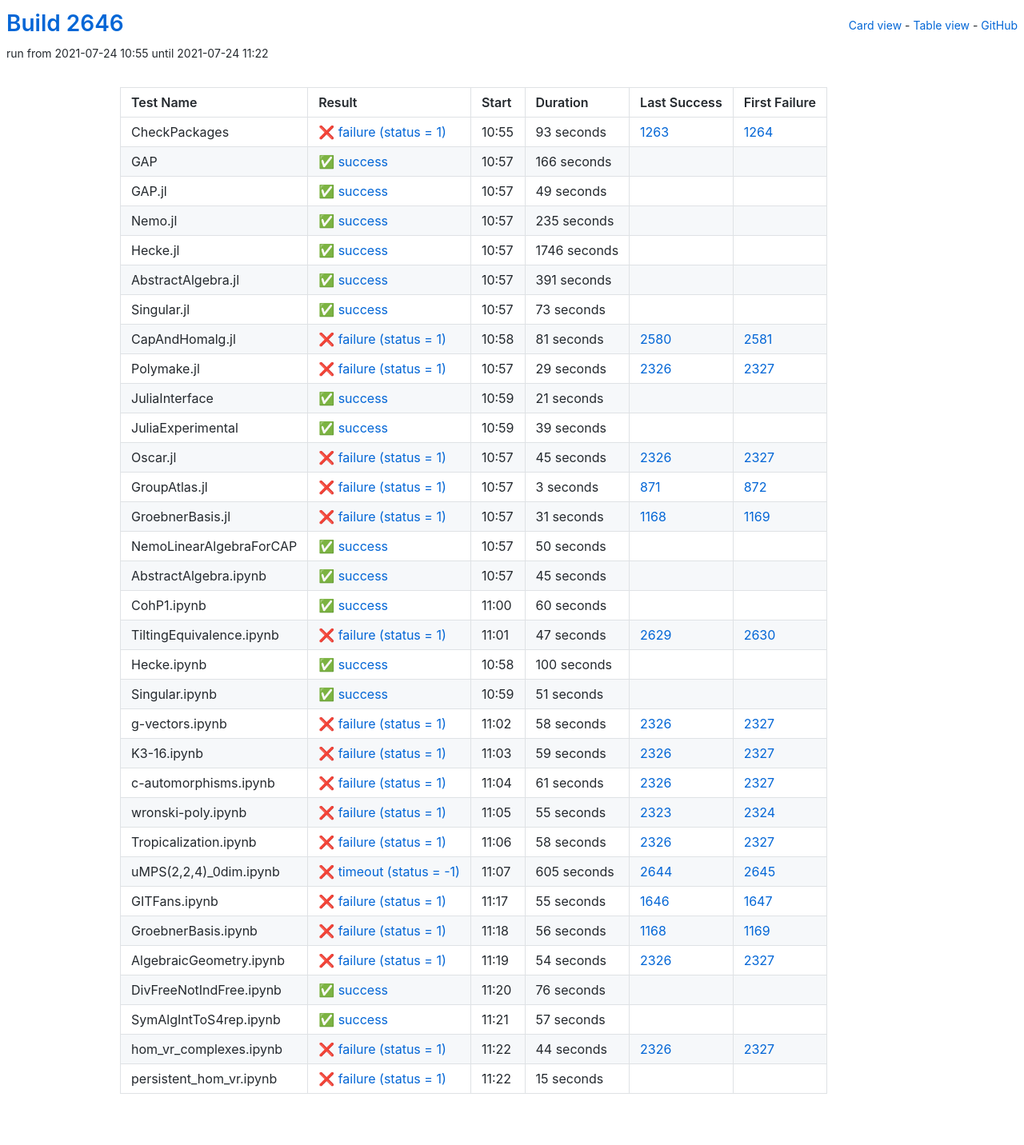
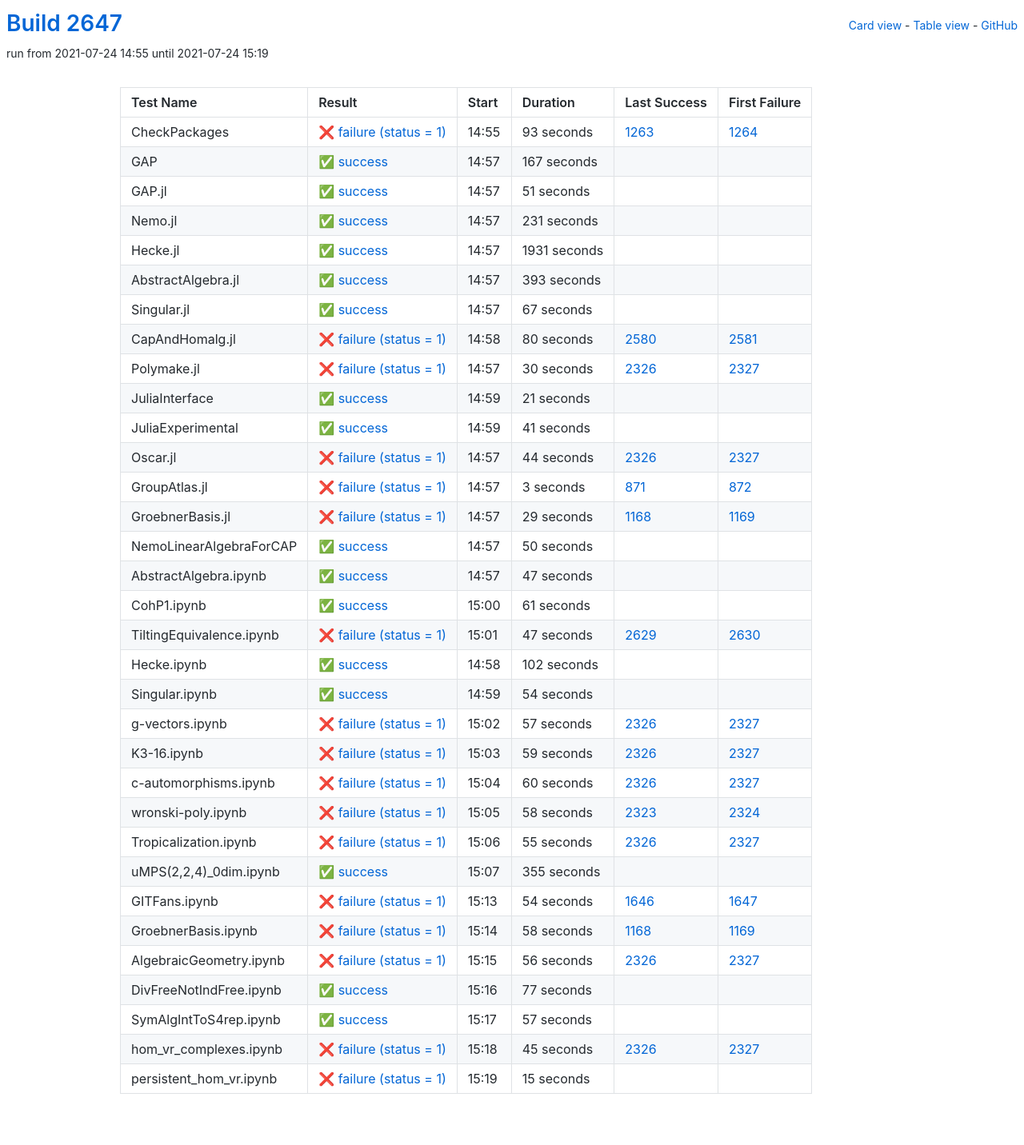
Before and after one commit to oscar-system/oscar-ci-status-stable, a Jekyll site: the page built from table.html, in a window 1280 px wide. Shown: the whole page at 80% size. Built offline with Jekyll 4.4.1, drawn with Linux system fonts in a browser that asks for light colours.

Commit message:
Build #2647

```diff
--- a/_data/ci.yml
+++ b/_data/ci.yml
@@ -1,6 +1,6 @@
 ---
-build: 2646
-build_url: https://oscarci.mathematik.uni-kl.de/job/oscar-stable/2646/
+build: 2647
+build_url: https://oscarci.mathematik.uni-kl.de/job/oscar-stable/2647/
 job: oscar-stable
 organization: oscar-system
 repo: oscar-ci-status-stable
@@ -8,8 +8,8 @@ repourl: https://github.com/oscar-system/oscar-ci-status-stable
 tests:
 - name: CheckPackages
   id: checkpackages
-  log: https://oscarci.mathematik.uni-kl.de/job/oscar-stable/2646/artifact/logs/build-2646/CheckPackages.log
-  start: 2021-07-24 10:55
+  log: https://oscarci.mathematik.uni-kl.de/job/oscar-stable/2647/artifact/logs/build-2647/CheckPackages.log
+  start: 2021-07-24 14:55
   success: false
   exitcode: 1
   status: failure
@@ -20,104 +20,104 @@ tests:
   first_failure_url: https://oscarci.mathematik.uni-kl.de/job/oscar-stable/1264/
 - name: GAP
   id: gap
-  log: https://oscarci.mathematik.uni-kl.de/job/oscar-stable/2646/artifact/logs/build-2646/GAP.log
-  start: 2021-07-24 10:57
+  log: https://oscarci.mathematik.uni-kl.de/job/oscar-stable/2647/artifact/logs/build-2647/GAP.log
+  start: 2021-07-24 14:57
   success: true
   exitcode: 0
   status: success
-  duration: 166
+  duration: 167
   last_success: false
   last_success_url:
   first_failure: false
   first_failure_url:
 - name: GAP.jl
   id: gap-jl
-  log: https://oscarci.mathematik.uni-kl.de/job/oscar-stable/2646/artifact/logs/build-2646/GAP.jl.log
-  start: 2021-07-24 10:57
+  log: https://oscarci.mathematik.uni-kl.de/job/oscar-stable/2647/artifact/logs/build-2647/GAP.jl.log
+  start: 2021-07-24 14:57
   success: true
   exitcode: 0
   status: success
-  duration: 49
+  duration: 51
   last_success: false
   last_success_url:
   first_failure: false
   first_failure_url:
 - name: Nemo.jl
   id: nemo-jl
-  log: https://oscarci.mathematik.uni-kl.de/job/oscar-stable/2646/artifact/logs/build-2646/Nemo.jl.log
-  start: 2021-07-24 10:57
+  log: https://oscarci.mathematik.uni-kl.de/job/oscar-stable/2647/artifact/logs/build-2647/Nemo.jl.log
+  start: 2021-07-24 14:57
   success: true
   exitcode: 0
   status: success
-  duration: 235
+  duration: 231
   last_success: false
   last_success_url:
   first_failure: false
   first_failure_url:
 - name: Hecke.jl
   id: hecke-jl
-  log: https://oscarci.mathematik.uni-kl.de/job/oscar-stable/2646/artifact/logs/build-2646/Hecke.jl.log
-  start: 2021-07-24 10:57
+  log: https://oscarci.mathematik.uni-kl.de/job/oscar-stable/2647/artifact/logs/build-2647/Hecke.jl.log
+  start: 2021-07-24 14:57
   success: true
   exitcode: 0
   status: success
-  duration: 1746
+  duration: 1931
   last_success: false
   last_success_url:
   first_failure: false
   first_failure_url:
 - name: AbstractAlgebra.jl
   id: abstractalgebra-jl
-  log: https://oscarci.mathematik.uni-kl.de/job/oscar-stable/2646/artifact/logs/build-2646/AbstractAlgebra.jl.log
-  start: 2021-07-24 10:57
+  log: https://oscarci.mathematik.uni-kl.de/job/oscar-stable/2647/artifact/logs/build-2647/AbstractAlgebra.jl.log
+  start: 2021-07-24 14:57
   success: true
   exitcode: 0
   status: success
-  duration: 391
+  duration: 393
   last_success: false
   last_success_url:
   first_failure: false
   first_failure_url:
 - name: Singular.jl
   id: singular-jl
-  log: https://oscarci.mathematik.uni-kl.de/job/oscar-stable/2646/artifact/logs/build-2646/Singular.jl.log
-  start: 2021-07-24 10:57
+  log: https://oscarci.mathematik.uni-kl.de/job/oscar-stable/2647/artifact/logs/build-2647/Singular.jl.log
+  start: 2021-07-24 14:57
   success: true
   exitcode: 0
   status: success
-  duration: 73
+  duration: 67
   last_success: false
   last_success_url:
   first_failure: false
   first_failure_url:
 - name: CapAndHomalg.jl
   id: capandhomalg-jl
-  log: https://oscarci.mathematik.uni-kl.de/job/oscar-stable/2646/artifact/logs/build-2646/CapAndHomalg.jl.log
-  start: 2021-07-24 10:58
+  log: https://oscarci.mathematik.uni-kl.de/job/oscar-stable/2647/artifact/logs/build-2647/CapAndHomalg.jl.log
+  start: 2021-07-24 14:58
   success: false
   exitcode: 1
   status: failure
-  duration: 81
+  duration: 80
   last_success: 2580
   last_success_url: https://oscarci.mathematik.uni-kl.de/job/oscar-stable/2580/
   first_failure: 2581
   first_failure_url: https://oscarci.mathematik.uni-kl.de/job/oscar-stable/2581/
 - name: Polymake.jl
   id: polymake-jl
-  log: https://oscarci.mathematik.uni-kl.de/job/oscar-stable/2646/artifact/logs/build-2646/Polymake.jl.log
-  start: 2021-07-24 10:57
+  log: https://oscarci.mathematik.uni-kl.de/job/oscar-stable/2647/artifact/logs/build-2647/Polymake.jl.log
+  start: 2021-07-24 14:57
   success: false
   exitcode: 1
   status: failure
-  duration: 29
+  duration: 30
   last_success: 2326
   last_success_url: https://oscarci.mathematik.uni-kl.de/job/oscar-stable/2326/
   first_failure: 2327
   first_failure_url: https://oscarci.mathematik.uni-kl.de/job/oscar-stable/2327/
 - name: JuliaInterface
   id: juliainterface
-  log: https://oscarci.mathematik.uni-kl.de/job/oscar-stable/2646/artifact/logs/build-2646/JuliaInterface.log
-  start: 2021-07-24 10:59
+  log: https://oscarci.mathematik.uni-kl.de/job/oscar-stable/2647/artifact/logs/build-2647/JuliaInterface.log
+  start: 2021-07-24 14:59
   success: true
   exitcode: 0
   status: success
@@ -128,32 +128,32 @@ tests:
   first_failure_url:
 - name: JuliaExperimental
   id: juliaexperimental
-  log: https://oscarci.mathematik.uni-kl.de/job/oscar-stable/2646/artifact/logs/build-2646/JuliaExperimental.log
-  start: 2021-07-24 10:59
+  log: https://oscarci.mathematik.uni-kl.de/job/oscar-stable/2647/artifact/logs/build-2647/JuliaExperimental.log
+  start: 2021-07-24 14:59
   success: true
   exitcode: 0
   status: success
-  duration: 39
+  duration: 41
   last_success: false
   last_success_url:
   first_failure: false
   first_failure_url:
 - name: Oscar.jl
   id: oscar-jl
-  log: https://oscarci.mathematik.uni-kl.de/job/oscar-stable/2646/artifact/logs/build-2646/Oscar.jl.log
-  start: 2021-07-24 10:57
+  log: https://oscarci.mathematik.uni-kl.de/job/oscar-stable/2647/artifact/logs/build-2647/Oscar.jl.log
+  start: 2021-07-24 14:57
   success: false
   exitcode: 1
   status: failure
-  duration: 45
+  duration: 44
   last_success: 2326
   last_success_url: https://oscarci.mathematik.uni-kl.de/job/oscar-stable/2326/
   first_failure: 2327
   first_failure_url: https://oscarci.mathematik.uni-kl.de/job/oscar-stable/2327/
 - name: GroupAtlas.jl
   id: groupatlas-jl
-  log: https://oscarci.mathematik.uni-kl.de/job/oscar-stable/2646/artifact/logs/build-2646/GroupAtlas.jl.log
-  start: 2021-07-24 10:57
+  log: https://oscarci.mathematik.uni-kl.de/job/oscar-stable/2647/artifact/logs/build-2647/GroupAtlas.jl.log
+  start: 2021-07-24 14:57
   success: false
   exitcode: 1
   status: failure
@@ -164,20 +164,20 @@ tests:
   first_failure_url: https://oscarci.mathematik.uni-kl.de/job/oscar-stable/872/
 - name: GroebnerBasis.jl
   id: groebnerbasis-jl
-  log: https://oscarci.mathematik.uni-kl.de/job/oscar-stable/2646/artifact/logs/build-2646/GroebnerBasis.jl.log
-  start: 2021-07-24 10:57
+  log: https://oscarci.mathematik.uni-kl.de/job/oscar-stable/2647/artifact/logs/build-2647/GroebnerBasis.jl.log
+  start: 2021-07-24 14:57
   success: false
   exitcode: 1
   status: failure
-  duration: 31
+  duration: 29
   last_success: 1168
   last_success_url: https://oscarci.mathematik.uni-kl.de/job/oscar-stable/1168/
   first_failure: 1169
   first_failure_url: https://oscarci.mathematik.uni-kl.de/job/oscar-stable/1169/
 - name: NemoLinearAlgebraForCAP
   id: nemolinearalgebraforcap
-  log: https://oscarci.mathematik.uni-kl.de/job/oscar-stable/2646/artifact/logs/build-2646/NemoLinearAlgebraForCAP.log
-  start: 2021-07-24 10:57
+  log: https://oscarci.mathematik.uni-kl.de/job/oscar-stable/2647/artifact/logs/build-2647/NemoLinearAlgebraForCAP.log
+  start: 2021-07-24 14:57
   success: true
   exitcode: 0
   status: success
@@ -188,32 +188,32 @@ tests:
   first_failure_url:
 - name: AbstractAlgebra.ipynb
   id: abstractalgebra-ipynb
-  log: https://oscarci.mathematik.uni-kl.de/job/oscar-stable/2646/artifact/logs/build-2646/AbstractAlgebra.ipynb.log
-  start: 2021-07-24 10:57
+  log: https://oscarci.mathematik.uni-kl.de/job/oscar-stable/2647/artifact/logs/build-2647/AbstractAlgebra.ipynb.log
+  start: 2021-07-24 14:57
   success: true
   exitcode: 0
   status: success
-  duration: 45
+  duration: 47
   last_success: false
   last_success_url:
   first_failure: false
   first_failure_url:
 - name: CohP1.ipynb
   id: cohp1-ipynb
-  log: https://oscarci.mathematik.uni-kl.de/job/oscar-stable/2646/artifact/logs/build-2646/CohP1.ipynb.log
-  start: 2021-07-24 11:00
+  log: https://oscarci.mathematik.uni-kl.de/job/oscar-stable/2647/artifact/logs/build-2647/CohP1.ipynb.log
+  start: 2021-07-24 15:00
   success: true
   exitcode: 0
   status: success
-  duration: 60
+  duration: 61
   last_success: false
   last_success_url:
   first_failure: false
   first_failure_url:
 - name: TiltingEquivalence.ipynb
   id: tiltingequivalence-ipynb
-  log: https://oscarci.mathematik.uni-kl.de/job/oscar-stable/2646/artifact/logs/build-2646/TiltingEquivalence.ipynb.log
-  start: 2021-07-24 11:01
+  log: https://oscarci.mathematik.uni-kl.de/job/oscar-stable/2647/artifact/logs/build-2647/TiltingEquivalence.ipynb.log
+  start: 2021-07-24 15:01
   success: false
   exitcode: 1
   status: failure
@@ -224,44 +224,44 @@ tests:
   first_failure_url: https://oscarci.mathematik.uni-kl.de/job/oscar-stable/2630/
 - name: Hecke.ipynb
   id: hecke-ipynb
-  log: https://oscarci.mathematik.uni-kl.de/job/oscar-stable/2646/artifact/logs/build-2646/Hecke.ipynb.log
-  start: 2021-07-24 10:58
+  log: https://oscarci.mathematik.uni-kl.de/job/oscar-stable/2647/artifact/logs/build-2647/Hecke.ipynb.log
+  start: 2021-07-24 14:58
   success: true
   exitcode: 0
   status: success
-  duration: 100
+  duration: 102
   last_success: false
   last_success_url:
   first_failure: false
   first_failure_url:
 - name: Singular.ipynb
   id: singular-ipynb
-  log: https://oscarci.mathematik.uni-kl.de/job/oscar-stable/2646/artifact/logs/build-2646/Singular.ipynb.log
-  start: 2021-07-24 10:59
+  log: https://oscarci.mathematik.uni-kl.de/job/oscar-stable/2647/artifact/logs/build-2647/Singular.ipynb.log
+  start: 2021-07-24 14:59
   success: true
   exitcode: 0
   status: success
-  duration: 51
+  duration: 54
   last_success: false
   last_success_url:
   first_failure: false
   first_failure_url:
 - name: g-vectors.ipynb
   id: g-vectors-ipynb
-  log: https://oscarci.mathematik.uni-kl.de/job/oscar-stable/2646/artifact/logs/build-2646/g-vectors.ipynb.log
-  start: 2021-07-24 11:02
+  log: https://oscarci.mathematik.uni-kl.de/job/oscar-stable/2647/artifact/logs/build-2647/g-vectors.ipynb.log
+  start: 2021-07-24 15:02
   success: false
   exitcode: 1
   status: failure
-  duration: 58
+  duration: 57
   last_success: 2326
   last_success_url: https://oscarci.mathematik.uni-kl.de/job/oscar-stable/2326/
   first_failure: 2327
   first_failure_url: https://oscarci.mathematik.uni-kl.de/job/oscar-stable/2327/
 - name: K3-16.ipynb
   id: k3-16-ipynb
-  log: https://oscarci.mathematik.uni-kl.de/job/oscar-stable/2646/artifact/logs/build-2646/K3-16.ipynb.log
-  start: 2021-07-24 11:03
+  log: https://oscarci.mathematik.uni-kl.de/job/oscar-stable/2647/artifact/logs/build-2647/K3-16.ipynb.log
+  start: 2021-07-24 15:03
   success: false
   exitcode: 1
   status: failure
@@ -272,104 +272,104 @@ tests:
   first_failure_url: https://oscarci.mathematik.uni-kl.de/job/oscar-stable/2327/
 - name: c-automorphisms.ipynb
   id: c-automorphisms-ipynb
-  log: https://oscarci.mathematik.uni-kl.de/job/oscar-stable/2646/artifact/logs/build-2646/c-automorphisms.ipynb.log
-  start: 2021-07-24 11:04
+  log: https://oscarci.mathematik.uni-kl.de/job/oscar-stable/2647/artifact/logs/build-2647/c-automorphisms.ipynb.log
+  start: 2021-07-24 15:04
   success: false
   exitcode: 1
   status: failure
-  duration: 61
+  duration: 60
   last_success: 2326
   last_success_url: https://oscarci.mathematik.uni-kl.de/job/oscar-stable/2326/
   first_failure: 2327
   first_failure_url: https://oscarci.mathematik.uni-kl.de/job/oscar-stable/2327/
 - name: wronski-poly.ipynb
   id: wronski-poly-ipynb
-  log: https://oscarci.mathematik.uni-kl.de/job/oscar-stable/2646/artifact/logs/build-2646/wronski-poly.ipynb.log
-  start: 2021-07-24 11:05
+  log: https://oscarci.mathematik.uni-kl.de/job/oscar-stable/2647/artifact/logs/build-2647/wronski-poly.ipynb.log
+  start: 2021-07-24 15:05
   success: false
   exitcode: 1
   status: failure
-  duration: 55
+  duration: 58
   last_success: 2323
   last_success_url: https://oscarci.mathematik.uni-kl.de/job/oscar-stable/2323/
   first_failure: 2324
   first_failure_url: https://oscarci.mathematik.uni-kl.de/job/oscar-stable/2324/
 - name: Tropicalization.ipynb
   id: tropicalization-ipynb
-  log: https://oscarci.mathematik.uni-kl.de/job/oscar-stable/2646/artifact/logs/build-2646/Tropicalization.ipynb.log
-  start: 2021-07-24 11:06
+  log: https://oscarci.mathematik.uni-kl.de/job/oscar-stable/2647/artifact/logs/build-2647/Tropicalization.ipynb.log
+  start: 2021-07-24 15:06
   success: false
   exitcode: 1
   status: failure
-  duration: 58
+  duration: 55
   last_success: 2326
   last_success_url: https://oscarci.mathematik.uni-kl.de/job/oscar-stable/2326/
   first_failure: 2327
   first_failure_url: https://oscarci.mathematik.uni-kl.de/job/oscar-stable/2327/
 - name: uMPS(2,2,4)_0dim.ipynb
   id: umps-2-2-4-0dim-ipynb
-  log: https://oscarci.mathematik.uni-kl.de/job/oscar-stable/2646/artifact/logs/build-2646/uMPS-2-2-4-_0dim.ipynb.log
-  start: 2021-07-24 11:07
-  success: false
-  exitcode: -1
-  status: timeout
-  duration: 605
-  last_success: 2644
-  last_success_url: https://oscarci.mathematik.uni-kl.de/job/oscar-stable/2644/
-  first_failure: 2645
-  first_failure_url: https://oscarci.mathematik.uni-kl.de/job/oscar-stable/2645/
+  log: https://oscarci.mathematik.uni-kl.de/job/oscar-stable/2647/artifact/logs/build-2647/uMPS-2-2-4-_0dim.ipynb.log
+  start: 2021-07-24 15:07
+  success: true
+  exitcode: 0
+  status: success
+  duration: 355
+  last_success: false
+  last_success_url:
+  first_failure: false
+  first_failure_url:
 - name: GITFans.ipynb
   id: gitfans-ipynb
-  log: https://oscarci.mathematik.uni-kl.de/job/oscar-stable/2646/artifact/logs/build-2646/GITFans.ipynb.log
-  start: 2021-07-24 11:17
+  log: https://oscarci.mathematik.uni-kl.de/job/oscar-stable/2647/artifact/logs/build-2647/GITFans.ipynb.log
+  start: 2021-07-24 15:13
   success: false
   exitcode: 1
   status: failure
-  duration: 55
+  duration: 54
   last_success: 1646
   last_success_url: https://oscarci.mathematik.uni-kl.de/job/oscar-stable/1646/
   first_failure: 1647
   first_failure_url: https://oscarci.mathematik.uni-kl.de/job/oscar-stable/1647/
 - name: GroebnerBasis.ipynb
   id: groebnerbasis-ipynb
-  log: https://oscarci.mathematik.uni-kl.de/job/oscar-stable/2646/artifact/logs/build-2646/GroebnerBasis.ipynb.log
-  start: 2021-07-24 11:18
+  log: https://oscarci.mathematik.uni-kl.de/job/oscar-stable/2647/artifact/logs/build-2647/GroebnerBasis.ipynb.log
+  start: 2021-07-24 15:14
   success: false
   exitcode: 1
   status: failure
-  duration: 56
+  duration: 58
   last_success: 1168
   last_success_url: https://oscarci.mathematik.uni-kl.de/job/oscar-stable/1168/
   first_failure: 1169
   first_failure_url: https://oscarci.mathematik.uni-kl.de/job/oscar-stable/1169/
 - name: AlgebraicGeometry.ipynb
   id: algebraicgeometry-ipynb
-  log: https://oscarci.mathematik.uni-kl.de/job/oscar-stable/2646/artifact/logs/build-2646/AlgebraicGeometry.ipynb.log
-  start: 2021-07-24 11:19
+  log: https://oscarci.mathematik.uni-kl.de/job/oscar-stable/2647/artifact/logs/build-2647/AlgebraicGeometry.ipynb.log
+  start: 2021-07-24 15:15
   success: false
   exitcode: 1
   status: failure
-  duration: 54
+  duration: 56
   last_success: 2326
   last_success_url: https://oscarci.mathematik.uni-kl.de/job/oscar-stable/2326/
   first_failure: 2327
   first_failure_url: https://oscarci.mathematik.uni-kl.de/job/oscar-stable/2327/
 - name: DivFreeNotIndFree.ipynb
   id: divfreenotindfree-ipynb
-  log: https://oscarci.mathematik.uni-kl.de/job/oscar-stable/2646/artifact/logs/build-2646/DivFreeNotIndFree.ipynb.log
-  start: 2021-07-24 11:20
+  log: https://oscarci.mathematik.uni-kl.de/job/oscar-stable/2647/artifact/logs/build-2647/DivFreeNotIndFree.ipynb.log
+  start: 2021-07-24 15:16
   success: true
   exitcode: 0
   status: success
-  duration: 76
+  duration: 77
   last_success: false
   last_success_url:
   first_failure: false
   first_failure_url:
 - name: SymAlgIntToS4rep.ipynb
   id: symalginttos4rep-ipynb
-  log: https://oscarci.mathematik.uni-kl.de/job/oscar-stable/2646/artifact/logs/build-2646/SymAlgIntToS4rep.ipynb.log
-  start: 2021-07-24 11:21
+  log: https://oscarci.mathematik.uni-kl.de/job/oscar-stable/2647/artifact/logs/build-2647/SymAlgIntToS4rep.ipynb.log
+  start: 2021-07-24 15:17
   success: true
   exitcode: 0
   status: success
@@ -380,20 +380,20 @@ tests:
   first_failure_url:
 - name: hom_vr_complexes.ipynb
   id: hom-vr-complexes-ipynb
-  log: https://oscarci.mathematik.uni-kl.de/job/oscar-stable/2646/artifact/logs/build-2646/hom_vr_complexes.ipynb.log
-  start: 2021-07-24 11:22
+  log: https://oscarci.mathematik.uni-kl.de/job/oscar-stable/2647/artifact/logs/build-2647/hom_vr_complexes.ipynb.log
+  start: 2021-07-24 15:18
   success: false
   exitcode: 1
   status: failure
-  duration: 44
+  duration: 45
   last_success: 2326
   last_success_url: https://oscarci.mathematik.uni-kl.de/job/oscar-stable/2326/
   first_failure: 2327
   first_failure_url: https://oscarci.mathematik.uni-kl.de/job/oscar-stable/2327/
 - name: persistent_hom_vr.ipynb
   id: persistent-hom-vr-ipynb
-  log: https://oscarci.mathematik.uni-kl.de/job/oscar-stable/2646/artifact/logs/build-2646/persistent_hom_vr.ipynb.log
-  start: 2021-07-24 11:22
+  log: https://oscarci.mathematik.uni-kl.de/job/oscar-stable/2647/artifact/logs/build-2647/persistent_hom_vr.ipynb.log
+  start: 2021-07-24 15:19
   success: false
   exitcode: 1
   status: failure
```
Also changed, not shown: README.md.
